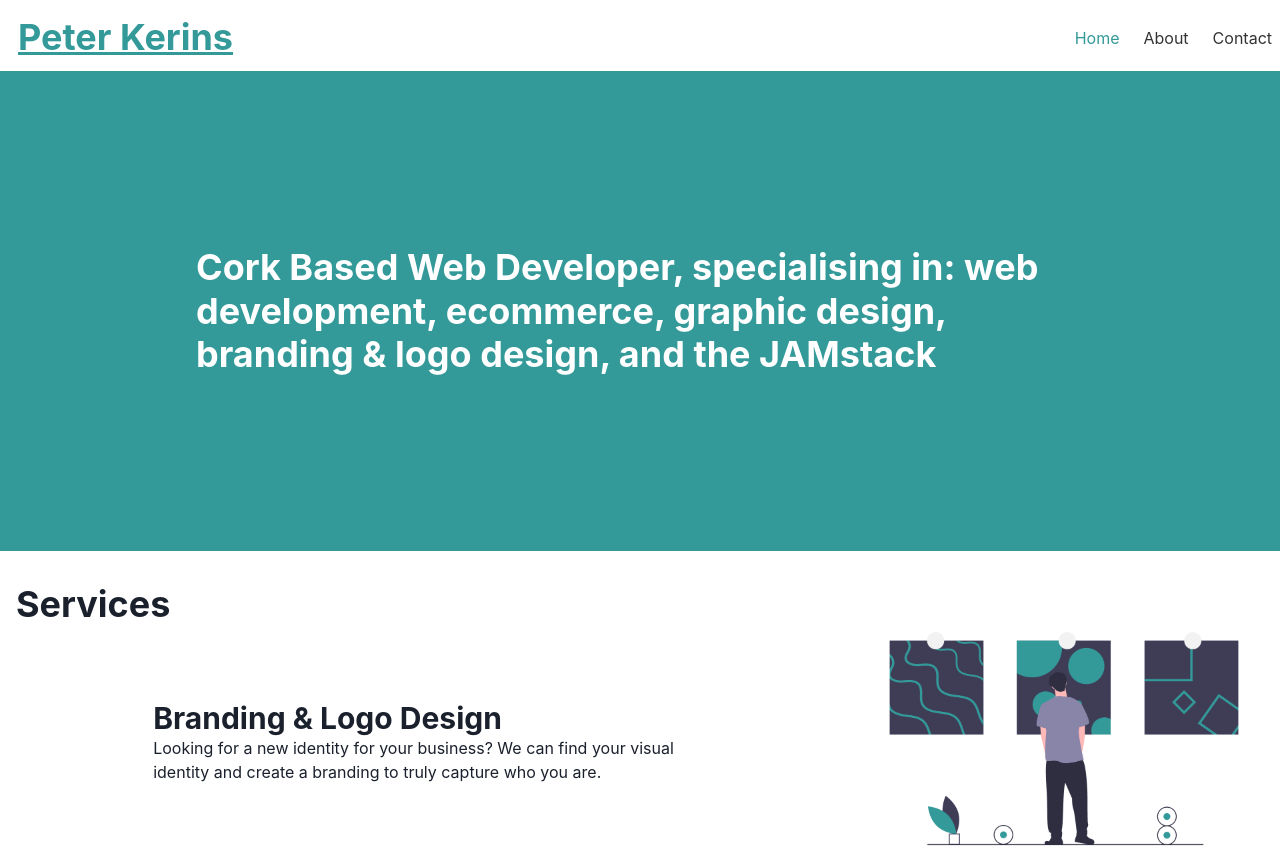
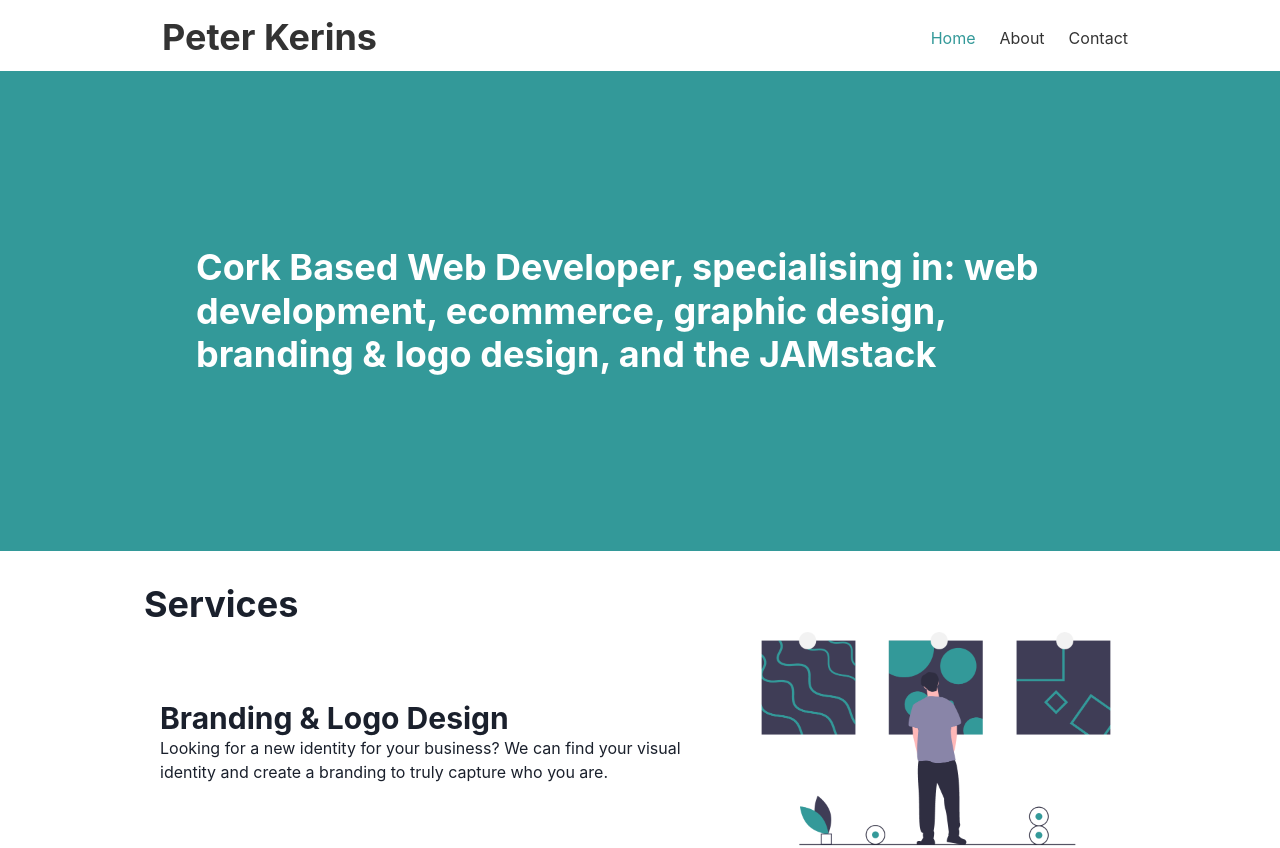
Before and after one commit to writes-of-spring/peterkerins.com, a Next.js app: page / in a window 1280 px wide. Shown: the top 848 px of the page. Built offline with nearby package versions, Linux system fonts and the light colour scheme.

Commit message:
set max width on all content

```diff
--- a/pages/_app.tsx
+++ b/pages/_app.tsx
@@ -16,8 +16,8 @@ const theme = extendTheme({
 function MyApp({ Component, pageProps }: AppProps) {
   return (
     <ChakraProvider theme={theme}>
-      <Navigation />
-      <Box as="main" maxW="7xl" mx="auto" px={4}>
+      <Box as="main" maxW="5xl" mx="auto" px={4}>
+        <Navigation />
         <Component {...pageProps} />
       </Box>
     </ChakraProvider>
```
